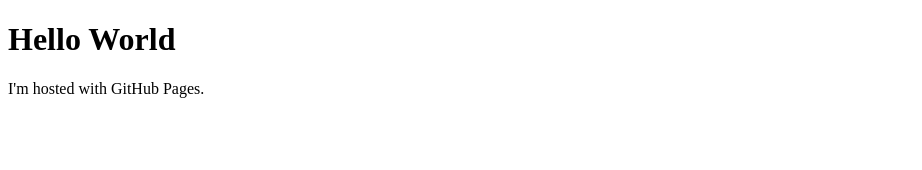
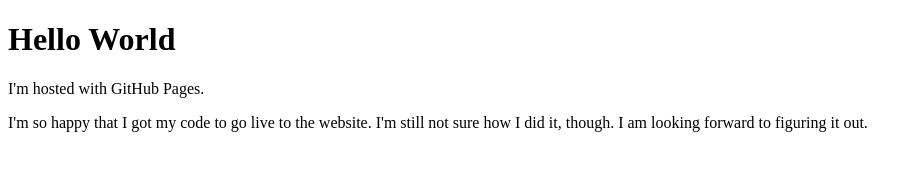
Before and after one commit to AerialistAmber/AerialistAmber.github.io, a plain HTML site: page index.html in a window 1280 px wide. Shown: the whole page, without its empty margins (0-922 px from the left). Drawn offline with Linux system fonts and the light colour scheme.

Commit message:
added a new paragraph.

```diff
--- a/index.html
+++ b/index.html
@@ -9,5 +9,6 @@
   <body>
     <h1>Hello World </h1>
     <p>I'm hosted with GitHub Pages.</p>
+    <p>I'm so happy that I got my code to go live to the website. I'm still not sure how I did it, though. I am looking forward to figuring it out.</p>
   </body>
 </html>
```
